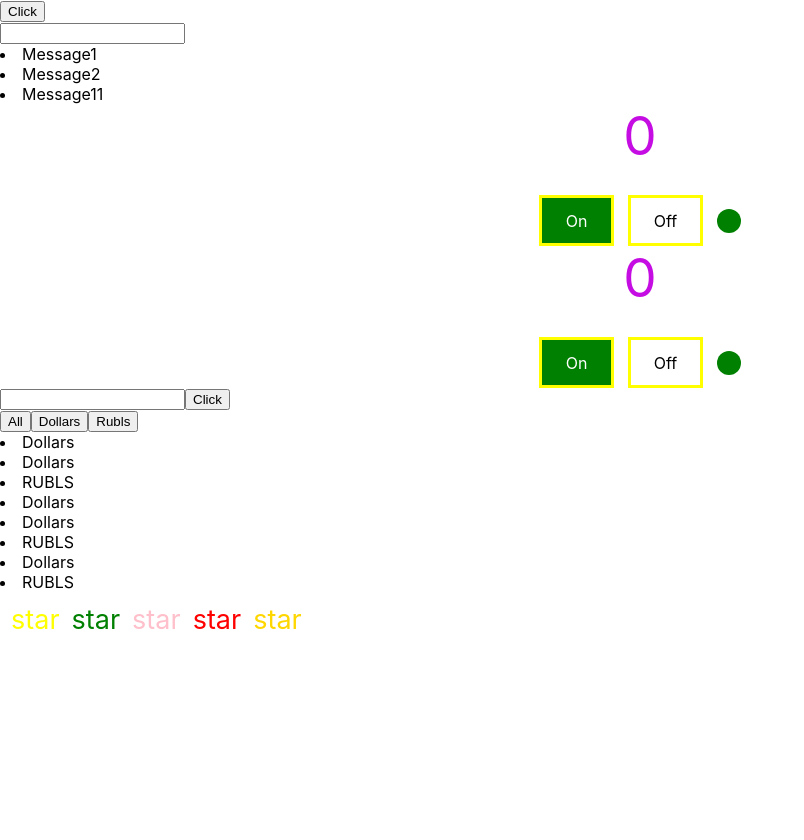
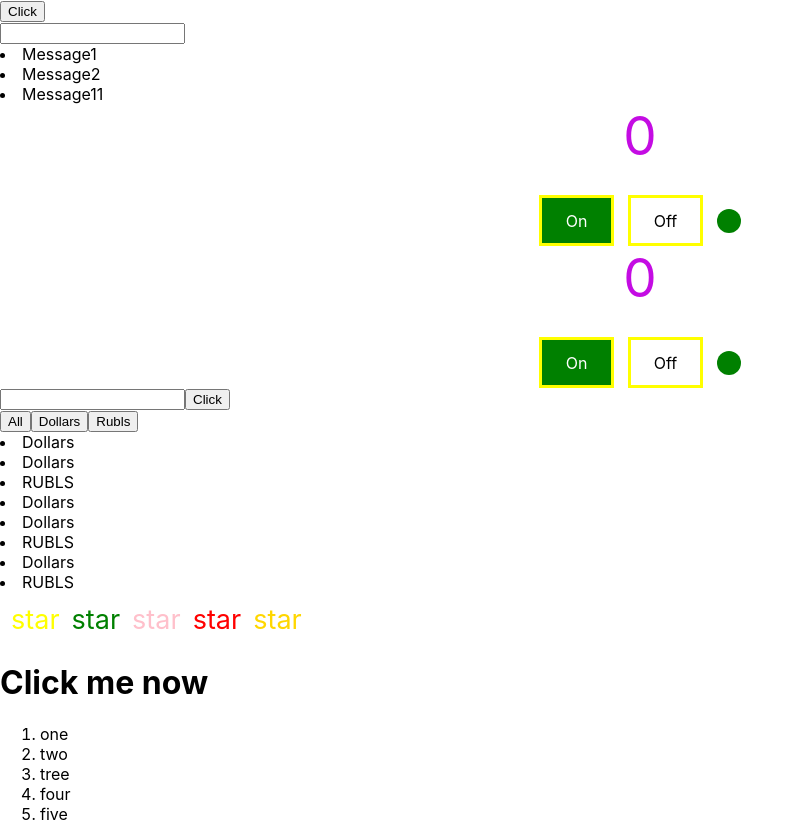
Before and after one commit to sasha2234562/my, a React (Create React App) app: page / in a window 1280 px wide. Shown: the whole page, without its empty margins (0-804 px from the left). Before the commit the page ends 800 px from the top, so only its background shows below. Built offline with nearby package versions, Linux system fonts and the light colour scheme.

Commit message:
work night

```diff
--- a/src/example-homework-callBacks1/example-title.tsx
+++ b/src/example-homework-callBacks1/example-title.tsx
@@ -1,10 +1,24 @@
 
+type propsType = {
+    hide: ()=> void
+}
 
+export const ExampleTitle=(props: propsType)=>{
 
-export const ExampleTitle=()=>{
+    const onclickHandler = ()=> {
+        return
+    }
+
     return(
         <div>
-
+            <h1 onClick={onclickHandler}>Click me now</h1>
+<ol>
+    <li>one</li>
+    <li>two</li>
+    <li>tree</li>
+    <li>four</li>
+    <li>five</li>
+</ol>
         </div>
     )
 }
```
